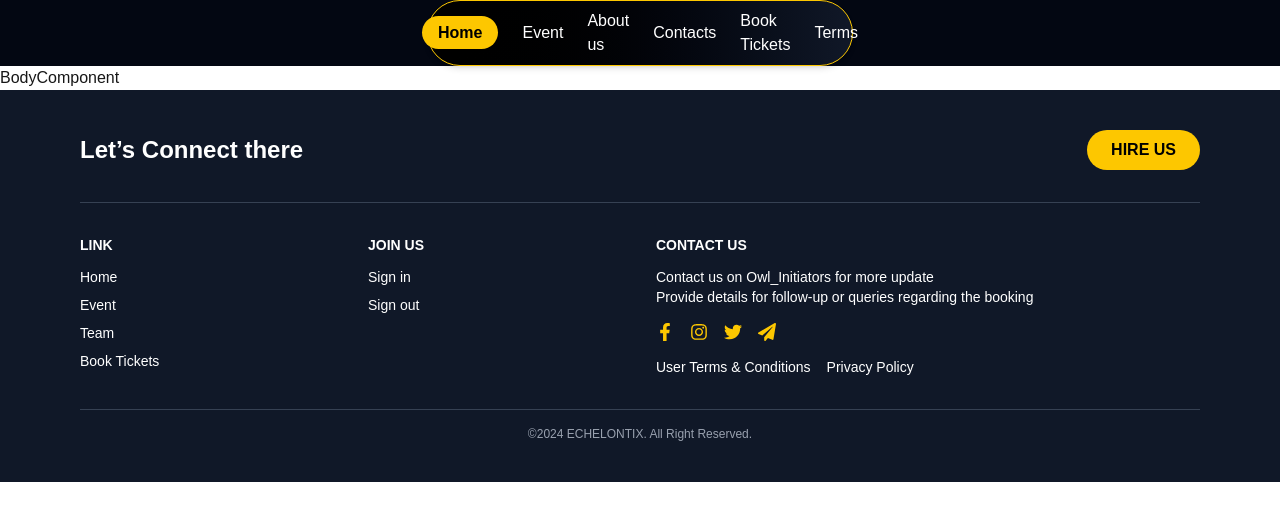
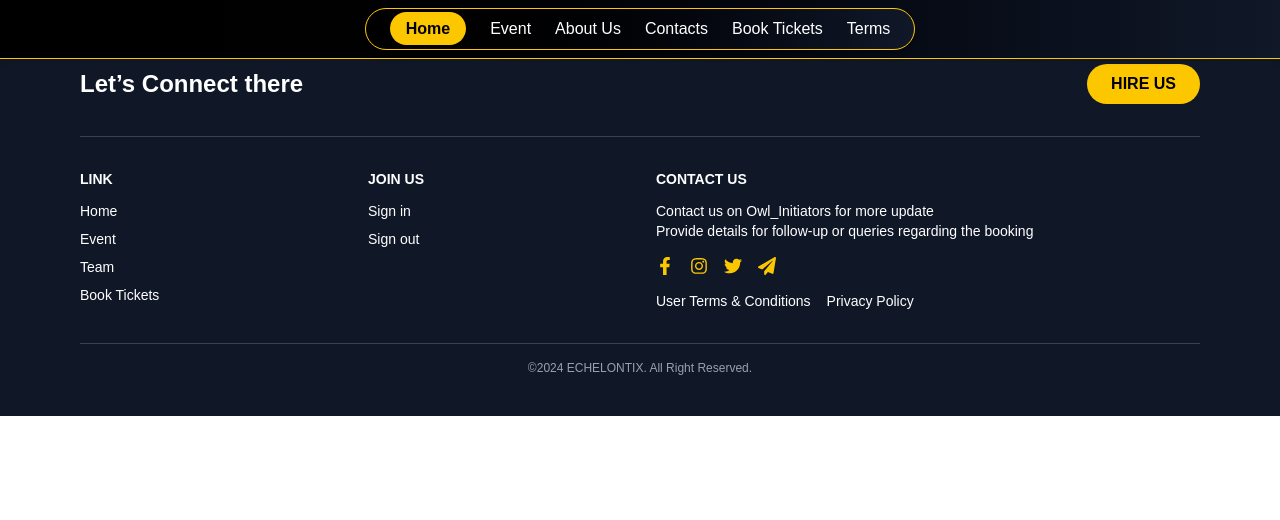
Before and after one commit to Samdav2/echelontix, a Next.js app: page / in a window 1280 px wide. Shown: the top 520 px of the page. Built offline with nearby package versions, Linux system fonts and the light colour scheme.

Commit message:
Navbar for mobile fixed

```diff
--- a/src/component/Navbar.tsx
+++ b/src/component/Navbar.tsx
@@ -1,33 +1,56 @@
-import React from 'react';
+"use client"; // 👈 This line tells Next.js it's a client component
+
+import React, { useState } from 'react';
 
 const Navbar = () => {
+  const [isOpen, setIsOpen] = useState(false);
+
   return (
-    <div className=" flex items-center justify-center bg-gray-950">
-    <nav className="bg-gradient-to-r from-black to-gray-900 text-white py-2 px-4 rounded-full border border-yellow-400 flex justify-center shadow-md w-1/3 ">
-      <ul className="flex space-x-6 items-center mx-w-md">
-        <li>
-          <a href="#" className="bg-yellow-400 text-black font-bold py-2 px-4 rounded-full">
-            Home
-          </a>
-        </li>
-        <li>
-          <a href="#" className="hover:text-yellow-400 transition duration-200">Event</a>
-        </li>
-        <li>
-          <a href="#" className="hover:text-yellow-400 transition duration-200">About us</a>
-        </li>
-        <li>
-          <a href="#" className="hover:text-yellow-400 transition duration-200">Contacts</a>
-        </li>
-        <li>
-          <a href="#" className="hover:text-yellow-400 transition duration-200">Book Tickets</a>
-        </li>
-        <li>
-          <a href="#" className="hover:text-yellow-400 transition duration-200">Terms</a>
-        </li>
-      </ul>
-    </nav>
-    </div>
+    <header className="absolute top-0 left-0 w-full z-50">
+      <nav className="bg-gradient-to-r from-black to-gray-900 text-white py-2 px-4 shadow-md border-b border-yellow-400">
+        <div className="max-w-7xl mx-auto flex items-center justify-between">
+
+          {/* Logo or Title (optional) */}
+          {/* <div className="text-yellow-400 font-bold text-lg">MyEventVR</div> */}
+
+          {/* Hamburger Button */}
+          <div className="md:hidden">
+            <button
+              onClick={() => setIsOpen(!isOpen)}
+              className="text-yellow-400 focus:outline-none text-2xl"
+            >
+              ☰
+            </button>
+          </div>
+
+          {/* Desktop Menu */}
+          <div className="hidden md:flex items-center justify-center w-full">
+            <ul className="flex space-x-6 items-center bg-gradient-to-r from-black to-gray-900 py-2 px-6 rounded-full border border-yellow-400 shadow-md">
+              <li>
+                <a href="#" className="bg-yellow-400 text-black font-bold py-2 px-4 rounded-full">Home</a>
+              </li>
+              <li><a href="#" className="hover:text-yellow-400">Event</a></li>
+              <li><a href="#" className="hover:text-yellow-400">About Us</a></li>
+              <li><a href="#" className="hover:text-yellow-400">Contacts</a></li>
+              <li><a href="#" className="hover:text-yellow-400">Book Tickets</a></li>
+              <li><a href="#" className="hover:text-yellow-400">Terms</a></li>
+            </ul>
+          </div>
+        </div>
+
+        {/* Mobile Menu */}
+        {isOpen && (
+          <ul className="flex flex-col mt-4 space-y-2 md:hidden">
+            <li><a href="#" className="block text-center py-2 bg-yellow-400 text-black font-bold rounded">Home</a></li>
+            <li><a href="#" className="block text-center py-2 hover:text-yellow-400">Event</a></li>
+            <li><a href="#" className="block text-center py-2 hover:text-yellow-400">About Us</a></li>
+            <li><a href="#" className="block text-center py-2 hover:text-yellow-400">Contacts</a></li>
+            <li><a href="#" className="block text-center py-2 hover:text-yellow-400">Book Tickets</a></li>
+            <li><a href="#" className="block text-center py-2 hover:text-yellow-400">Terms</a></li>
+          </ul>
+        )}
+      </nav>
+    </header>
   );
 };
 
```
